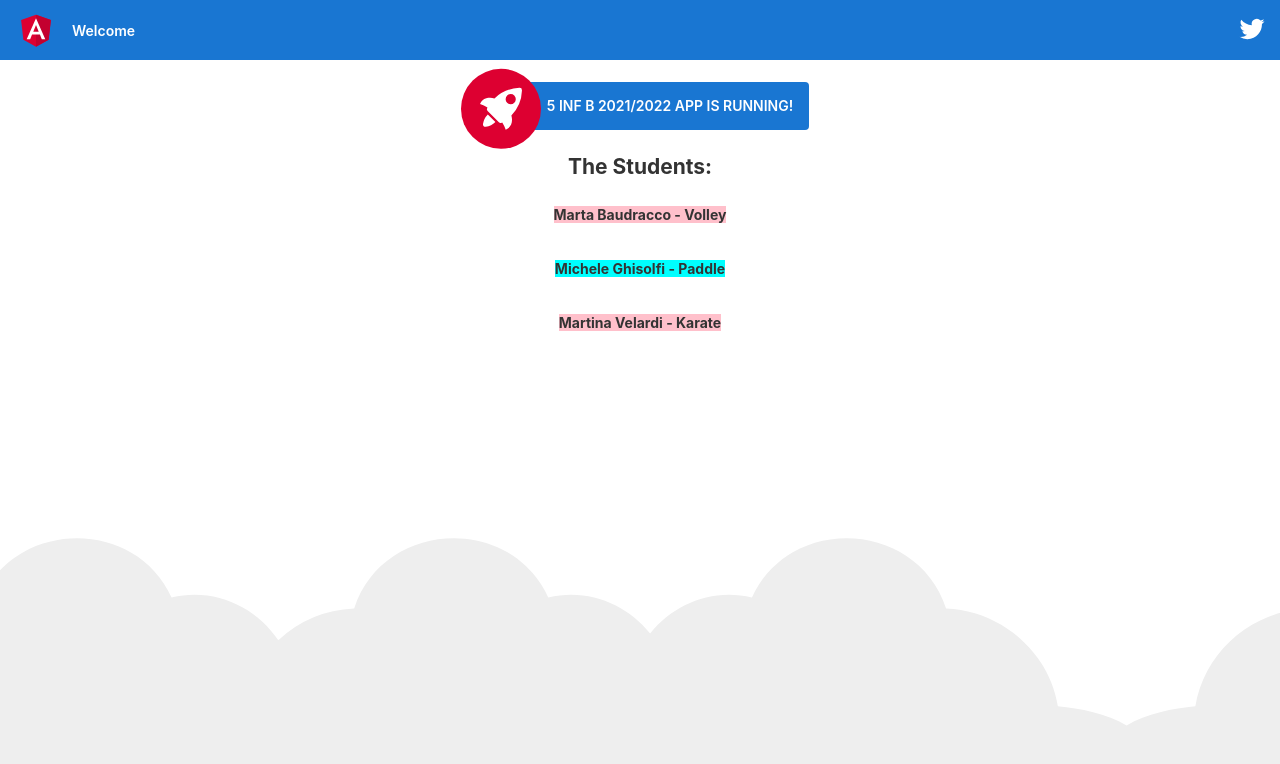
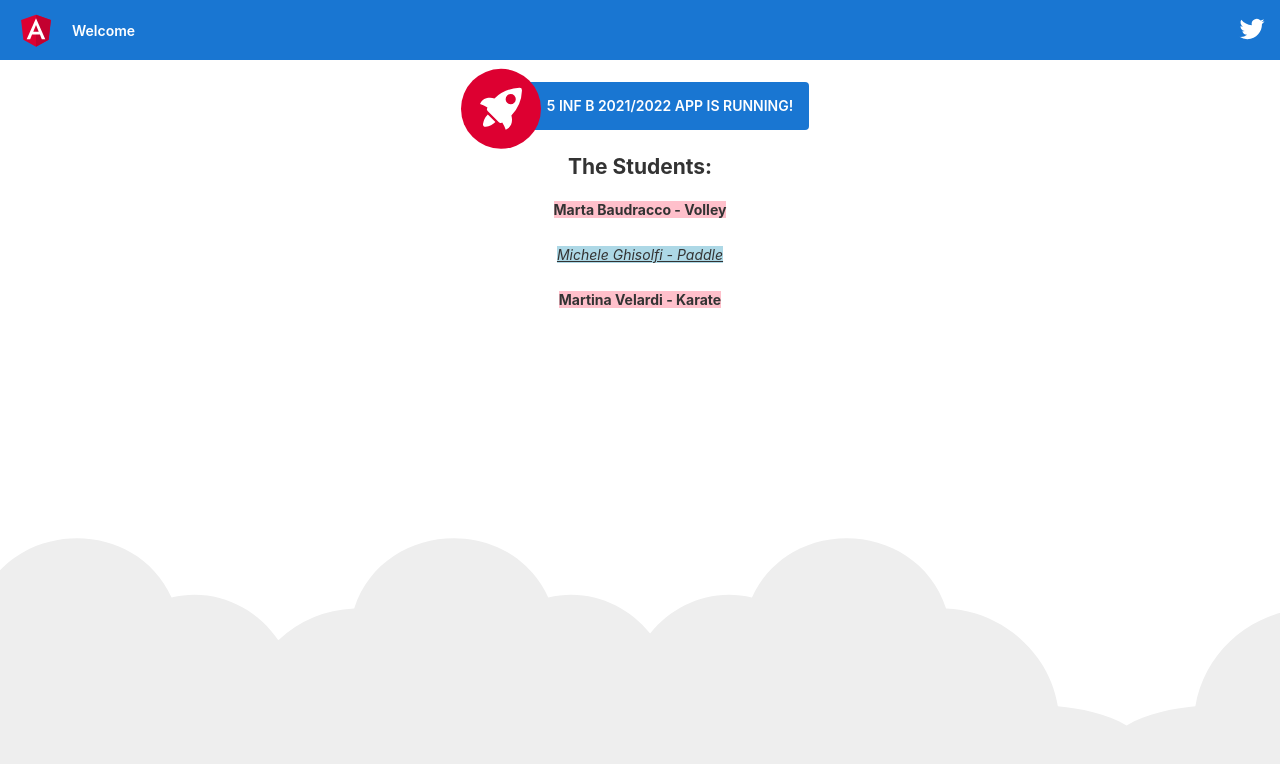
Before and after one commit to vallauri-ict/angular-course-ivan-angjelovski, an Angular app: page / in a window 1280 px wide. Shown: the top 764 px of the page. Built offline with nearby package versions, Linux system fonts and the light colour scheme.

Commit message:
Lesson 1 - Step 4: ngClass directive for classes

```diff
--- a/src/app/student/student.component.css
+++ b/src/app/student/student.component.css
@@ -0,0 +1,13 @@
+.female {
+    background-color: pink;
+    font-weight: bold;
+}
+
+.male {
+    background-color: lightblue;
+    font-style: italic;
+}
+
+.underlined {
+    text-decoration: underline;
+}
--- a/src/app/student/student.component.html
+++ b/src/app/student/student.component.html
@@ -1 +1,8 @@
-<h4 [ngStyle] = "{ backgroundColor: student.gender == 'F' ? 'pink' : 'cyan' }">{{ student.name }} - {{ student.hobby }}</h4>
+<!-- <h4 [ngStyle] = "{ backgroundColor: student.gender == 'F' ? 'pink' : 'cyan' }">{{ student.name }} - {{ student.hobby }}</h4> -->
+<p [ngClass] = "{
+    'female': student.gender == 'F',
+    'male': student.gender == 'M',
+    'underlined': student.hobby == 'Paddle'
+}">
+    {{ student.name }} - {{ student.hobby }}
+</p>
--- a/src/app/student/student.component.ts
+++ b/src/app/student/student.component.ts
@@ -5,6 +5,8 @@ import { Component, OnInit } from '@angular/core';
   templateUrl: './student.component.html',
   styleUrls: ['./student.component.css']
 })
+
+// istanziazione eseguita in automatico con tag <app-studenti>
 export class StudentComponent implements OnInit {
 
   studentList = [
```
